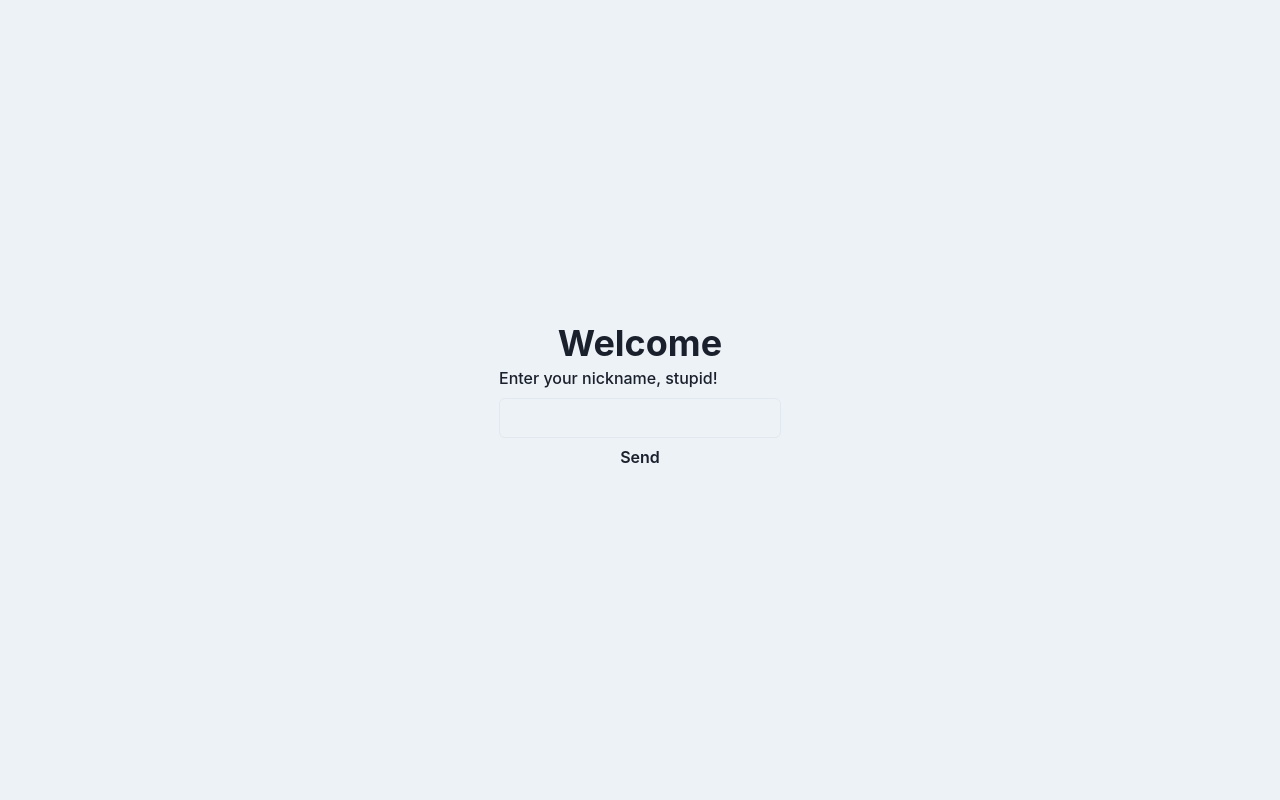
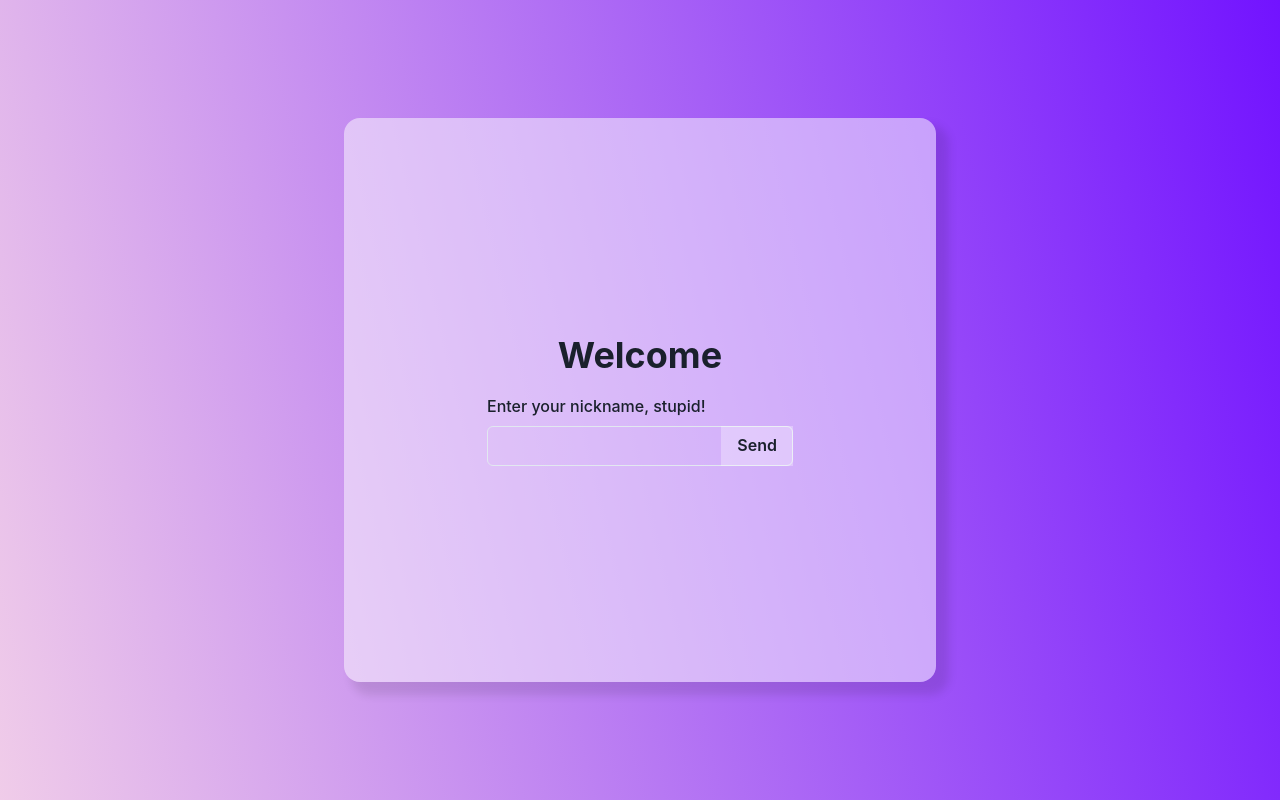
Before and after one commit to spaceflake/socket-chatt, a React (Vite) app in the folder client/: page / in a window 1280 px wide. Built offline with nearby package versions, Linux system fonts and the light colour scheme; no server answers.

Commit message:
Fixed styling

```diff
--- a/client/src/App.css
+++ b/client/src/App.css
@@ -3,3 +3,18 @@ body,
 #root {
   height: 100%;
 }
+
+*:focus {
+  box-shadow: none !important;
+  outline: 0, none !important;
+  outline-color: none;
+  border-width: 0px;
+  color: 'white' !important;
+  background: 'black' !important;
+  font-weight: bold;
+  border-color: white !important;
+}
+
+*:active {
+  color: 'white' !important;
+}
--- a/client/src/App.tsx
+++ b/client/src/App.tsx
@@ -6,56 +6,95 @@ import Form from './components/Form';
 import RoomList from './components/RoomList';
 import ActiveList from './components/ActiveList';
 import StatusBox from './components/StatusBox';
-import { Box, Container, Divider, Flex, Heading, Text } from '@chakra-ui/react';
+import {
+  Box,
+  Center,
+  Container,
+  Divider,
+  Flex,
+  Heading,
+  Tab,
+  TabList,
+  TabPanel,
+  TabPanels,
+  Tabs,
+  Text,
+} from '@chakra-ui/react';
 
 function App() {
   const [isOnline, setIsOnline] = useState(false);
 
   return (
-    <Container bg="gray.100" maxW="100%" h="100vh" padding="0" margin="0">
+    <Container
+      bg="linear-gradient(77deg, rgba(240,204,233,1) 0%, rgba(114,19,255,1) 100%)"
+      maxW="100%"
+      h="100vh"
+      display="flex"
+      alignItems="center"
+      justifyContent="center"
+      padding="3rem"
+      margin="0"
+    >
       {!isOnline ? (
-        <Flex h="100%" justify="center" align="center" direction="column">
-          <Heading>Welcome</Heading>
+        <Flex
+          h="80%"
+          bg="rgba(255,255,255, 0.5)"
+          w="50%"
+          justify="center"
+          align="center"
+          direction="column"
+          borderRadius="1rem"
+          boxShadow="10px 10px 10px 3px rgba(0,0,0, 0.1)"
+        >
+          <Heading mb="1rem">Welcome</Heading>
           <Form {...{ setIsOnline }} />
         </Flex>
       ) : (
         <>
-          <Flex h="100%">
+          {/* the big main container */}
+          <Flex
+            h="100%"
+            w="100%"
+            borderRadius="1rem"
+            bg="rgb(195, 195, 195, 50%)"
+            boxShadow="10px 10px 10px 3px rgba(0,0,0, 0.1)"
+          >
             {/* conditional for active users in room */}
-            <Flex
-              direction="column"
-              gap="2rem"
-              w="15vw"
-              h="100%"
-              bg="black"
-              color="white"
-              position="relative"
-            >
+            <Flex direction="column" gap="2rem" h="100%" position="relative">
               <Box mt={10} p={5} className="leftSideBar">
-                {/* should have scroll if too many items (in this specific box) */}
-                <Heading>DM's</Heading>
-                <Divider borderWidth={3} mt={5} mb={5} />
-                {/* should have scroll if too many items (in this specific box) */}
-                <Heading>All rooms</Heading>
-                <RoomList />
-                <Divider borderWidth={3} mt={5} mb={5} />
+                <Tabs size="md" borderColor="white">
+                  <TabList>
+                    <Tab>Rooms</Tab>
+                    <Tab>Direct Messages</Tab>
+                  </TabList>
+                  <TabPanels>
+                    <TabPanel>
+                      <Heading>All rooms</Heading>
+                      <RoomList />
+                    </TabPanel>
+                    <TabPanel>
+                      <Heading>DM's</Heading>
+                    </TabPanel>
+                  </TabPanels>
+                </Tabs>
               </Box>
-              <Box bg="gray" position="absolute" bottom="0" w="100%">
+              <Box
+                position="absolute"
+                bottom="0"
+                w="100%"
+                padding="2rem"
+                borderTop="3px"
+                borderColor="white"
+                borderTopStyle="solid"
+              >
                 <StatusBox />
               </Box>
             </Flex>
             {/* should have scroll if too many items (in this specific box) */}
-            <Box w="100%" h="100%">
+            <Box mb="1rem" w="100%" h="100%">
               <MessageContainer />
             </Box>
-            <Flex
-              direction="column"
-              gap="2rem"
-              w="15vw"
-              h="100%"
-              bg="black"
-              color="white"
-            >
+            <Flex direction="column" gap="2rem" h="100%" color="white">
               {/* should have scroll if too many items (in this specific box) */}
               <Box mt={5} p={5} className="rightSideBar">
                 <Heading>All online</Heading>
--- a/client/src/components/Form.tsx
+++ b/client/src/components/Form.tsx
@@ -6,7 +6,14 @@ import {
   useState,
 } from 'react';
 import { useForm, SubmitHandler } from 'react-hook-form';
-import { Button, FormControl, FormLabel, Input } from '@chakra-ui/react';
+import {
+  Button,
+  FormControl,
+  FormLabel,
+  Input,
+  InputGroup,
+  InputRightElement,
+} from '@chakra-ui/react';
 import { SocketContext } from '../context/socketContext';
 
 interface formProps {
@@ -72,16 +79,20 @@ function Form({
             ? 'Enter roomname'
             : setWritingMessage && ''}
         </FormLabel>
+        <InputGroup>
           <Input
             type="text"
             id="input"
             autoComplete="off"
             {...register('input')}
           />
-      </FormControl>
-      <Button type="submit" w="full" variant="solid">
+          <InputRightElement w="fit-content" bg="rgba(255, 255, 255, 0.3)">
+            <Button type="submit" variant="ghost">
               {!creatingRoom ? 'Send' : 'Create Room'}
             </Button>
+          </InputRightElement>
+        </InputGroup>
+      </FormControl>
     </form>
   );
 }
--- a/client/src/components/MessageContainer.tsx
+++ b/client/src/components/MessageContainer.tsx
@@ -52,7 +52,7 @@ function MessageContainer() {
   }, []);
 
   return (
-    <Box height="100%" position="relative" bg="lightblue">
+    <Box h="100%" position="relative" bg="rgba(255,255,255, 0.5)">
       {!joinedRoom ? (
         <Flex
           direction="column"
--- a/client/src/components/RoomList.tsx
+++ b/client/src/components/RoomList.tsx
@@ -44,7 +44,11 @@ function RoomList() {
       </Button>
       <Modal isOpen={isOpen} onClose={onClose}>
         <ModalOverlay />
-        <ModalContent>
+        <ModalContent
+          bg="rgb(255, 255, 255, 70%)"
+          height="50vh"
+          backdrop-filter="blur(50%)"
+        >
           <ModalHeader>Name your room</ModalHeader>
           <ModalCloseButton />
           <ModalBody>
--- a/client/src/components/StatusBox.tsx
+++ b/client/src/components/StatusBox.tsx
@@ -1,15 +1,22 @@
+import { Button, Flex, Text } from '@chakra-ui/react';
 import { useContext } from 'react';
 import { SocketContext } from '../context/socketContext';
+import ExpandCircleDownIcon from '@mui/icons-material/ExpandCircleDown';
 
 function StatusBox() {
   const { nickname } = useContext(SocketContext);
 
   return (
-    <>
-      <h1>status box here</h1>
-      <p>{nickname}</p>
-      <button>exit</button>
-    </>
+    <Flex gap={5} direction="column" justify="center" align="center">
+      <Text fontWeight="bold">Logged in as:</Text>
+      <Flex gap={3}>
+        <Text>{nickname}</Text>
+        <Text color="green">
+          <ExpandCircleDownIcon />
+        </Text>
+      </Flex>
+      <Button>Log out</Button>
+    </Flex>
   );
 }
 
--- a/client/src/main.tsx
+++ b/client/src/main.tsx
@@ -2,13 +2,36 @@ import React from 'react';
 import ReactDOM from 'react-dom/client';
 import App from './App';
 import './index.css';
-import { ChakraProvider } from '@chakra-ui/react';
+import {
+  ChakraProvider,
+  extendTheme,
+  Text,
+  Tabs,
+  theme,
+} from '@chakra-ui/react';
 import SocketProvider from './context/socketContext';
+
+const customTheme = extendTheme({
+  semanticTokens: {
+    colors: {
+      text: {
+        default: 'green.700',
+        _selected: {
+          color: 'none',
+          borderColor: 'white',
+          bg: 'none',
+        },
+      },
+    },
+  },
+});
 
 ReactDOM.createRoot(document.getElementById('root')!).render(
   <SocketProvider>
-    <ChakraProvider>
-      <App />
+    <ChakraProvider theme={theme}>
+      <Text color="text">
+        <App />
+      </Text>
     </ChakraProvider>
   </SocketProvider>
 );
```
Lines whose indentation alone changed are shown as unchanged.
